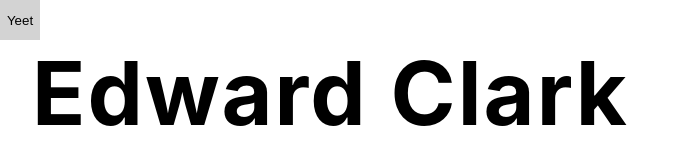
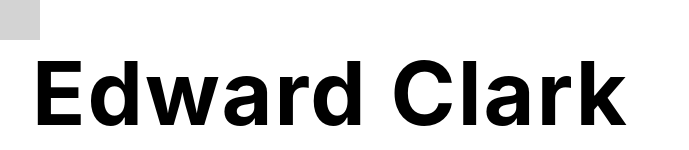
Before and after one commit to edwardfclark/edwardfclark-cv-app, a React (Create React App) app: page / in a window 1280 px wide. Shown: the top 150 px of the page, without its empty margins (0-689 px from the left). Built offline with nearby package versions, Linux system fonts and the light colour scheme.

Commit message:
Implement basic Icon view

```diff
--- /dev/null
+++ b/src/components/Atoms/Icon/icon.js
@@ -0,0 +1,14 @@
+import React from "react";
+
+const Icon = ({ type }) => {
+  return (
+    <svg fill="black">
+      <path
+        d="M13,3V9H21V3M13,21H21V11H13M3,21H11V15H3M3,13H11V3H3V13Z"
+        fill="black"
+      />
+    </svg>
+  );
+};
+
+export default Icon;
--- /dev/null
+++ b/src/components/Atoms/Icon/index.js
@@ -0,0 +1,3 @@
+import Icon from "./icon";
+
+export default Icon;
--- a/src/components/Molecules/MenuLink/menu.js
+++ b/src/components/Molecules/MenuLink/menu.js
@@ -2,10 +2,15 @@ import React from "react";
 import PropTypes from "prop-types";
 
 // COMPONENTS & STYLES
+import Icon from "../../Atoms/Icon";
 import { MenuButton } from "./menu.styles";
 
 const MenuLink = ({ onClick }) => {
-  return <MenuButton onClick={onClick}>Yeet</MenuButton>;
+  return (
+    <MenuButton onClick={onClick}>
+      <Icon />
+    </MenuButton>
+  );
 };
 
 MenuLink.propTypes = {
```
